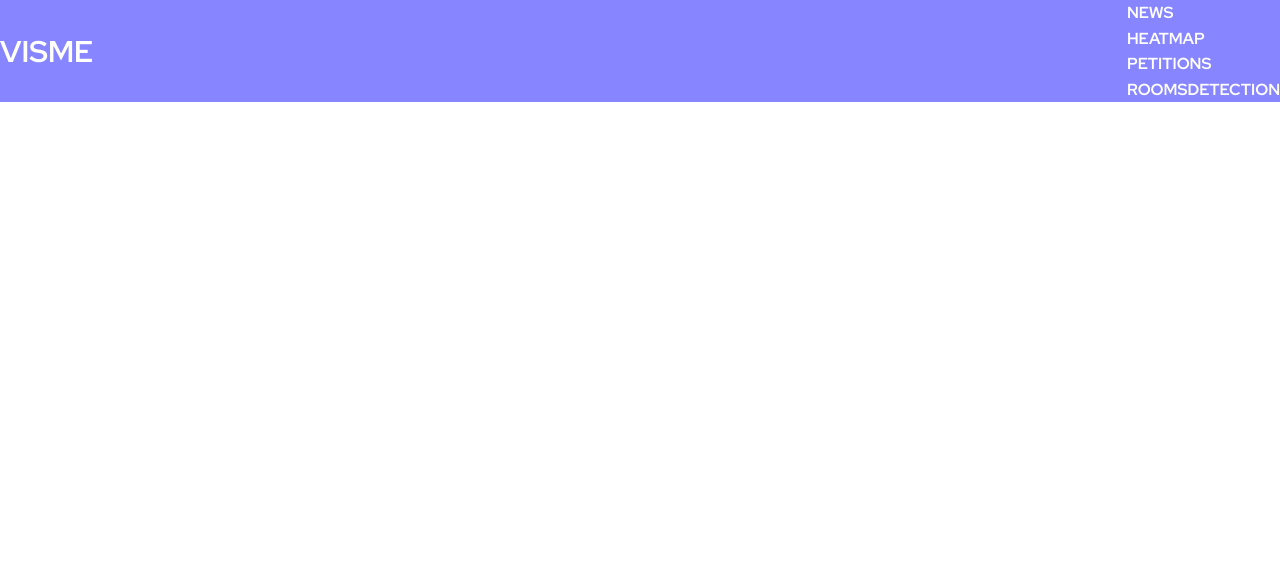
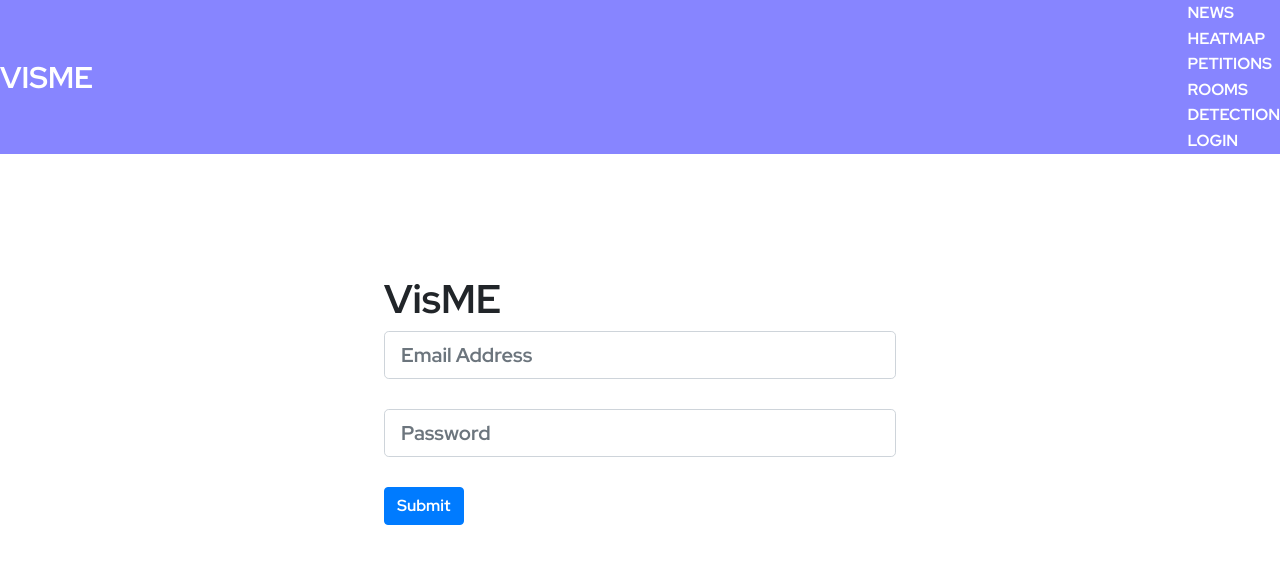
Before and after one commit to rsharmadev/VisMe, a React (Create React App) app in the folder frontend/: page /Login in a window 1280 px wide. Shown: the top 564 px of the page. Built offline with nearby package versions, Linux system fonts and the light colour scheme.

Commit message:
added login page

```diff
--- a/frontend/src/App.js
+++ b/frontend/src/App.js
@@ -11,6 +11,7 @@ import Petitions from './screens/Petitions';
 import Heatmap from './screens/Heatmap';
 import Rooms from './screens/Rooms';
 import Detection from './screens/Detection'
+import Login from './screens/Login';
 
 export default function Index() {
   return (
@@ -30,7 +31,12 @@ export default function Index() {
                 </li>
                 <li>
                     <Link to="/Rooms">ROOMS</Link>
-                    <Link to="/Detection">DETECTION</Link>
+                </li>
+                <li>
+                  <Link to="/Detection">DETECTION</Link>
+                </li>
+                <li>
+                  <Link to="/Login">LOGIN</Link>
                 </li>
             </ul>
         </header>
@@ -51,6 +57,9 @@ export default function Index() {
           <Route path="/Detection">
             <Detection />
           </Route>
+          <Route path="/Login">
+            <Login />
+          </Route>
         </Switch>
       </div>
     </Router>
--- a/frontend/src/screens/Detection.js
+++ b/frontend/src/screens/Detection.js
@@ -52,9 +52,9 @@ function Detection() {
     return (
         <div className="App">
             <div>
-                <Jumbotron style={{width: "80%", height: "65%", position: 'absolute', left: '50%', top: '50%', transform: 'translate(-50%, -50%)'}}>
+                <Jumbotron style={{width: "80%", height: "35%", position: 'absolute', left: '50%', top: '50%', transform: 'translate(-50%, -50%)'}}>
                     <h2 style={{color: statusColor}}>{statusValue}</h2>
-                    <textarea value={areaValue} onChange={data => handleChange(data)} style={{width: "100%", height: "60%"}} />
+                    <Form.Control value={areaValue} onChange={data => handleChange(data)} size="lg" type="text" placeholder="Enter Link/Text" style={{width: "100%"}}/>
                     <h2 style={{color: statusColor}}>Fake: {statusFake}</h2>
                     <h2 style={{color: statusColor}}>Real: {statusReal}</h2>
                 </Jumbotron>
--- /dev/null
+++ b/frontend/src/screens/Login.js
@@ -0,0 +1,26 @@
+import React, { useState, useEffect } from 'react';
+import { Button, Jumbotron, Modal, Form } from 'react-bootstrap';
+import 'bootstrap/dist/css/bootstrap.min.css';
+import './styles/Detection.css';
+import { getByDisplayValue } from '@testing-library/react';
+
+function Login() {
+    // Autofill stuff
+    const [username, setUsername] = useState("")
+    const [password, setPassword] = useState("")
+
+    return (
+        <div className="App" style={{position: 'absolute', left: '50%', top: '50%', transform: 'translate(-50%, -50%)', width: "40%"}}>
+            <h1 style={{alignSelf: "center"}}>VisME</h1>
+            <div>
+                <Form.Control value={username} onChange={data => setUsername(data)} size="lg" type="text" placeholder="Email Address" style={{width: "100%", marginBottom: 30}}/>
+                <Form.Control value={password} onChange={data => setPassword(data)} size="lg" type="text" placeholder="Password" style={{width: "100%"}}/>
+                <Button variant="primary" type="submit" style={{alignSelf: "center", marginTop: 30}}>
+                    Submit
+                </Button>
+            </div>
+        </div>
+    );
+}
+
+export default Login
```
